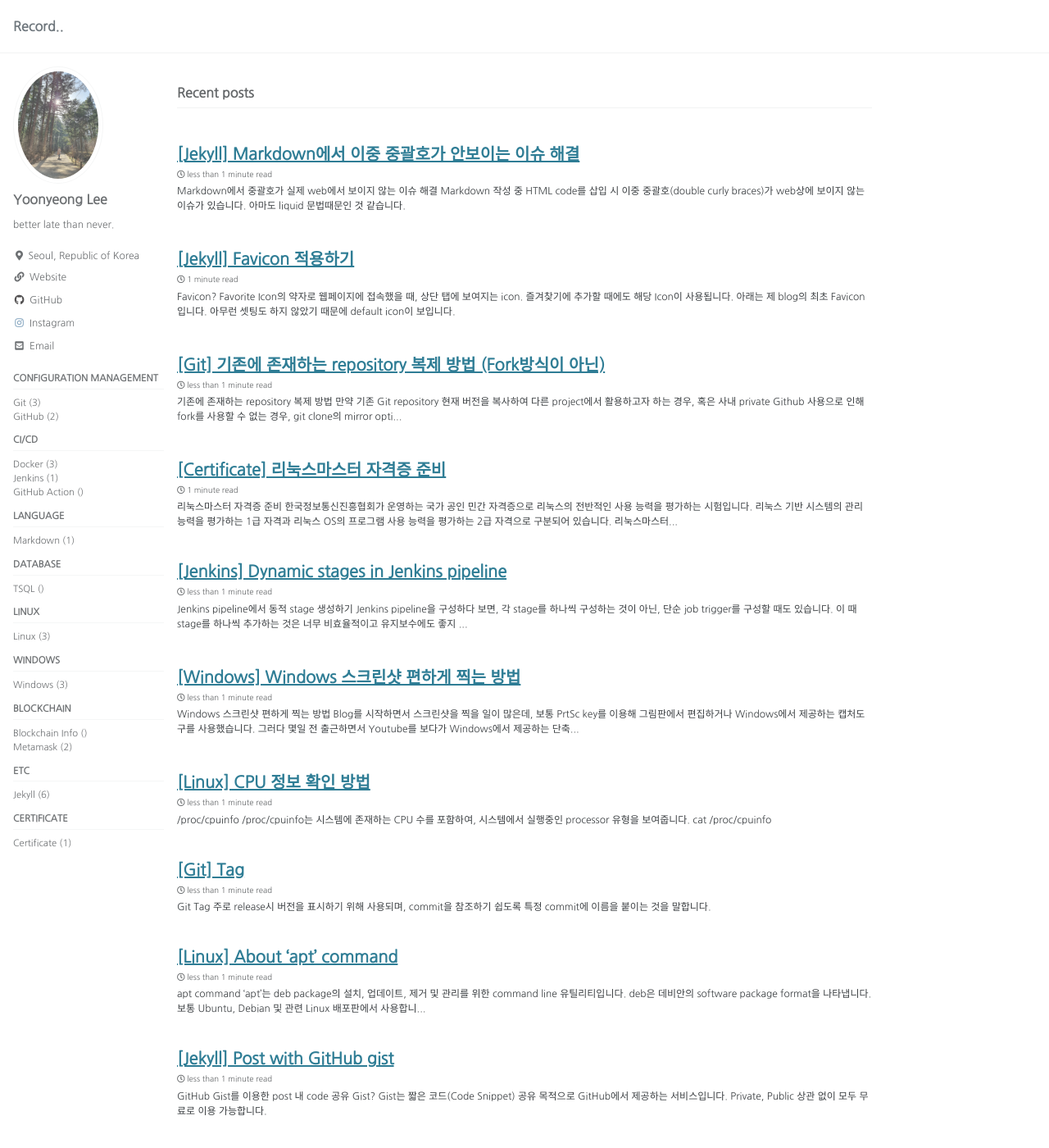
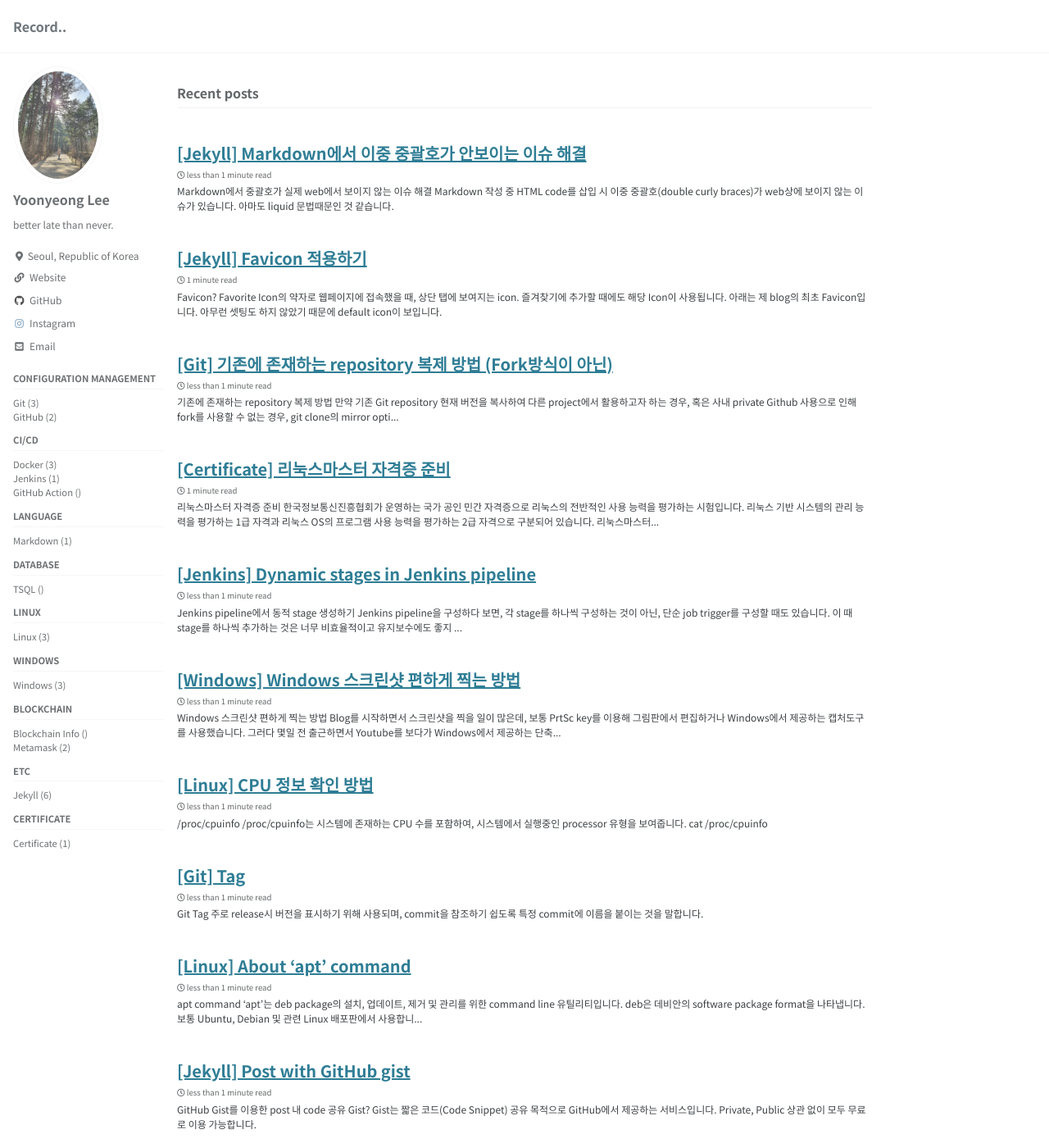
Before and after one commit to ynlee1/ynlee1.github.io, a Jekyll site: the page built from index.html, in a window 1280 px wide and 1400 px high. Shown: the whole window at 82% size. Built offline with Jekyll 4.4.1, drawn with Linux system fonts in a browser that asks for light colours; cached includes are drawn as plain includes; the list of posts is cut into pages by our own code.

Commit message:
[fix] change _variables.scss and main.scss

```diff
--- a/_sass/minimal-mistakes/_variables.scss
+++ b/_sass/minimal-mistakes/_variables.scss
@@ -14,9 +14,9 @@ $indent-var: 1.3em !default;
 
 /* system typefaces */
 $serif: Georgia, Times, serif !default;
-$sans-serif: 'Nanum Gothic', -apple-system, BlinkMacSystemFont, "Roboto", "Segoe UI",
-   "Helvetica Neue", "Lucida Grande", Arial, sans-serif !default;
-$monospace: 'Nanum Gothic', Monaco, Consolas, "Lucida Console", monospace !default;
+$sans-serif: 'Noto Sans KR', -apple-system, BlinkMacSystemFont, 'Roboto', 'Segoe UI', 'Helvetica Neue',
+  'Lucida Grande', Arial, sans-serif !default;
+$monospace: 'Noto Sans KR', Monaco, Consolas, 'Lucida Console', monospace !default;
 
 /* sans serif typefaces */
 $sans-serif-narrow: $sans-serif  !default;
--- a/assets/css/main.scss
+++ b/assets/css/main.scss
@@ -6,4 +6,4 @@
 
 @import "minimal-mistakes/skins/{{ site.minimal_mistakes_skin | default: 'default' }}"; // skin
 @import "minimal-mistakes"; // main partials
-@import url('https://fonts.googleapis.com/css2?family=Nanum+Gothic&display=swap'); // font
+@import url("https://fonts.googleapis.com/css2?family=Noto+Sans+KR:wght@100;300;400;500;700;900&display=swap"); // font
```
